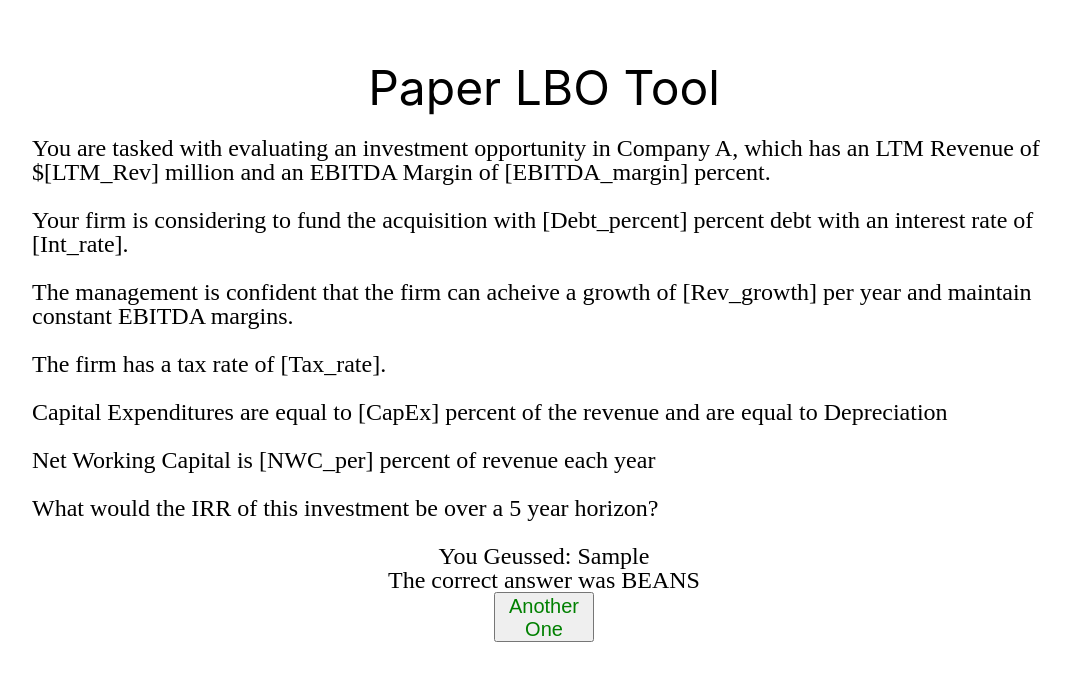
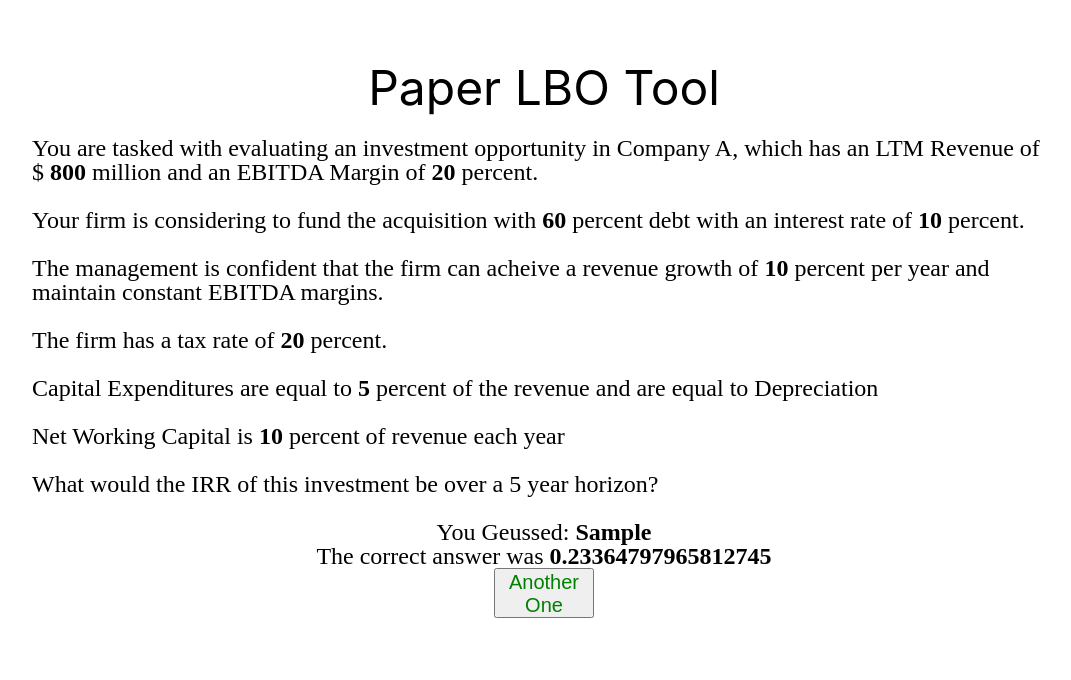
Before and after one commit to CharlesOnesti/incoming-analyst, a React (Create React App) app: page /quiz in a window 1280 px wide. Both pictures are taken after typing "Sample" into the empty fields and a click on the button "Submit". Shown: the top 680 px of the page, without its empty margins (96-1167 px from the left). Built offline with nearby package versions, Linux system fonts and the light colour scheme.

Commit message:
dynamic rendering

```diff
--- /dev/null
+++ b/src/components/VariableTag/index.js
@@ -0,0 +1,12 @@
+import React from 'react'
+import { VariableTagStyle } from './styles'
+
+const VariableTag = ({ variable }) => (
+  <VariableTagStyle>
+    {' '}
+    {variable}
+    {' '}
+  </VariableTagStyle>
+)
+
+export default VariableTag
--- /dev/null
+++ b/src/components/VariableTag/styles.js
@@ -0,0 +1,5 @@
+import styled from 'styled-components'
+
+export const VariableTagStyle = styled.span`
+font-weight: bold;
+`
--- /dev/null
+++ b/src/containers/Quiz/containers/Page/index.js
@@ -0,0 +1,116 @@
+/* eslint-disable camelcase */
+import React, { useState } from 'react'
+import { Main, AnswerBox } from './styles'
+import HeaderText from '../../../../components/HeaderText'
+import GButton from '../../../../components/Button'
+import Input from '../../../../components/Input'
+import VariableTag from '../../../../components/VariableTag'
+
+const Page = ({
+  variables, solution, reset, setReset,
+}) => {
+  console.log('PAGE')
+  const [attempt, setAttempt] = useState('')
+  const [submitted, setSubmitted] = useState(false)
+  const {
+    entry_mult,
+    ltm_rev,
+    ebitda_margin,
+    debt_percent,
+    int_rate,
+    rev_growth,
+    tax_rate,
+    capex_pr,
+    nwc_pr,
+  } = variables || {}
+  console.log(entry_mult)
+  const handleSubmit = x => {
+    x.preventDefault()
+    setSubmitted(true)
+  }
+  return (
+    <Main>
+      <HeaderText text="Paper LBO Tool" color1="black" />
+      <br />
+      <p>
+        You are tasked with evaluating an investment opportunity in Company A,
+        which has an LTM Revenue of $
+        <VariableTag variable={ltm_rev} />
+        million and an EBITDA Margin of
+        <VariableTag variable={ebitda_margin} />
+        percent.
+        <br />
+        <br />
+        Your firm is considering to fund the acquisition with
+        <VariableTag variable={debt_percent} />
+        percent debt with an interest rate of
+        <VariableTag variable={int_rate} />
+        percent.
+        <br />
+        <br />
+        The management is confident that the firm can acheive a revenue growth of
+        <VariableTag variable={rev_growth} />
+        percent per year and maintain constant EBITDA margins.
+        <br />
+        <br />
+        The firm has a tax rate of
+        <VariableTag variable={tax_rate} />
+        percent.
+        <br />
+        <br />
+        Capital Expenditures are equal to
+        <VariableTag variable={capex_pr} />
+        percent of the revenue and are equal to Depreciation
+        <br />
+        <br />
+        Net Working Capital is
+        <VariableTag variable={nwc_pr} />
+        percent of revenue each year
+        <br />
+        <br />
+        What would the IRR of this investment be over a 5 year horizon?
+      </p>
+      <br />
+      <AnswerBox>
+        {!submitted ? (
+          <>
+            <form onSubmit={handleSubmit}>
+              <Input
+                type="text"
+                value={attempt}
+                placeholder="answer"
+                onChange={e => setAttempt(e.target.value)}
+              />
+              <GButton type="submit">Submit</GButton>
+            </form>
+          </>
+        ) : (
+          <>
+            <p>
+              You Geussed:
+              <VariableTag variable={attempt} />
+            </p>
+            <p>
+              The correct answer was
+              <VariableTag variable={solution} />
+            </p>
+            <GButton onClick={() => {
+              if (reset) {
+                setReset(false)
+              } else {
+                setReset(true)
+              }
+              setAttempt('')
+              return (setSubmitted(false))
+            }}
+            >
+              Another One
+            </GButton>
+          </>
+        )}
+      </AnswerBox>
+    </Main>
+  )
+}
+
+export default Page
--- a/src/containers/Quiz/index.js
+++ b/src/containers/Quiz/index.js
@@ -1,80 +1,19 @@
 import React, { useState } from 'react'
-import { Main, AnswerBox } from './styles'
-import HeaderText from '../../components/HeaderText'
-import GButton from '../../components/Button'
-import Input from '../../components/Input'
+import Page from './containers/Page'
 
 import { generate, solve } from '../../utils/utility'
 
 
 const Quiz = () => {
-  const [attempt, setAttempt] = useState('')
-  const [submitted, setSubmitted] = useState(false)
-
-  const handleSubmit = x => {
-    x.preventDefault()
-    setSubmitted(true)
-  }
+  const [reset, setReset] = useState(false)
   const variables = generate()
-  console.log(variables)
-  console.log('IRR: ', solve(variables))
   return (
-    <Main>
-      <HeaderText text="Paper LBO Tool" color1="black" />
-      <br />
-      <p>
-        You are tasked with evaluating an investment opportunity in Company A,
-        which has an LTM Revenue of $[LTM_Rev] million and an EBITDA Margin of
-        [EBITDA_margin] percent.
-        <br />
-        <br />
-        Your firm is considering to fund the acquisition with [Debt_percent] percent debt with
-        an interest rate of [Int_rate].
-        <br />
-        <br />
-        The management is confident that the firm can acheive a growth of [Rev_growth] per year
-        and maintain constant EBITDA margins.
-        <br />
-        <br />
-        The firm has a tax rate of [Tax_rate].
-        <br />
-        <br />
-        Capital Expenditures are equal to [CapEx] percent of the revenue and are equal to
-        Depreciation
-        <br />
-        <br />
-        Net Working Capital is [NWC_per] percent of revenue each year
-        <br />
-        <br />
-        What would the IRR of this investment be over a 5 year horizon?
-      </p>
-      <br />
-      <AnswerBox>
-        {!submitted ? (
-          <>
-            <form onSubmit={handleSubmit}>
-              <Input
-                type="text"
-                value={attempt}
-                placeholder="answer"
-                onChange={e => setAttempt(e.target.value)}
-              />
-              <GButton type="submit">Submit</GButton>
-            </form>
-          </>
-        ) : (
-          <>
-            <p>
-              You Geussed:
-              {' '}
-              {attempt}
-            </p>
-            <p>The correct answer was BEANS</p>
-            <GButton onClick={() => setSubmitted(false)}>Another One</GButton>
-          </>
-        )}
-      </AnswerBox>
-    </Main>
+    <Page
+      variables={variables}
+      solution={solve(variables)}
+      reset={reset}
+      setReset={setReset}
+    />
   )
 }
 
--- a/src/utils/utility.js
+++ b/src/utils/utility.js
@@ -5,7 +5,13 @@ export const generate = () => {
   const ebitda_margin = Math.floor(Math.random() * (4 - 2 + 1) + 2) * 10
   const debt_percent = Math.floor(Math.random() * (8 - 5 + 1) + 5) * 10
   const int_rate = Math.floor(Math.random() * (2 - 1 + 1) + 1) * 5
-  const rev_growth = Math.floor(Math.random() * (2 - 1 + 1) + 1) * 5
+  let rev_growth
+  if (entry_mult < 10) {
+    rev_growth = 5
+  } else {
+    rev_growth = 10
+  }
+  // const rev_growth = Math.floor(Math.random() * (2 - 1 + 1) + 1) * 5
   const tax_rate = Math.floor(Math.random() * (8 - 4 + 1) + 4) * 5
   const capex_pr = Math.floor(Math.random() * (2 - 1 + 1) + 1) * 5
   // let capex_pr
@@ -75,19 +81,19 @@ export const solve = ({
   const mom = exit_equity / entry_equity
   const irr = (mom ** 0.2) - 1
 
-  console.log('LTM_rev: ', ltm_rev)
-  console.log('rev_array: ', rev_array)
-  console.log('EBITDA_array: ', ebitda_array)
-  console.log('EBIT_array: ', ebit_array)
-  console.log('EBT_array: ', ebt_array)
-  console.log('NI_array: ', ni_array)
-  console.log('DA_array: ', da_array)
-  console.log('CapEx_array: ', capex_array)
-  console.log('nwc_change_array: ', nwc_change_array)
-  console.log('FCF_array: ', fcf_array)
-  console.log('entry_equity: ', entry_equity)
-  console.log('exit_equity: ', exit_equity)
-  console.log('entry_mult: ', entry_mult)
+  // console.log('LTM_rev: ', ltm_rev)
+  // console.log('rev_array: ', rev_array)
+  // console.log('EBITDA_array: ', ebitda_array)
+  // console.log('EBIT_array: ', ebit_array)
+  // console.log('EBT_array: ', ebt_array)
+  // console.log('NI_array: ', ni_array)
+  // console.log('DA_array: ', da_array)
+  // console.log('CapEx_array: ', capex_array)
+  // console.log('nwc_change_array: ', nwc_change_array)
+  // console.log('FCF_array: ', fcf_array)
+  // console.log('entry_equity: ', entry_equity)
+  // console.log('exit_equity: ', exit_equity)
+  // console.log('entry_mult: ', entry_mult)
 
   return irr
 }
```
Also changed, not shown: src/containers/Quiz/containers/Page/styles.js (renamed from src/containers/Quiz/styles.js).
